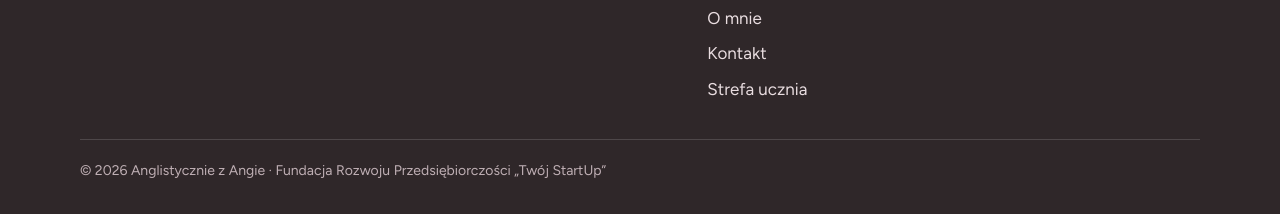
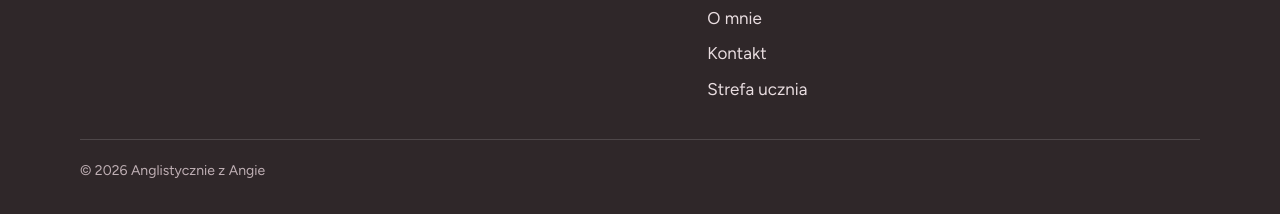
Before and after one commit to angwiktorska/anglistycznie, a plain HTML site: page index.html in a window 1280 px wide. Shown: the part 5110-5324 px from the top of the page. Drawn offline with Linux system fonts and the light colour scheme.

Commit message:
Stopka: usunięcie nazwy fundacji
Co-Authored-By: Claude Opus 5.5 <noreply@anthropic.com>
Claude-Session: https://claude.ai/code/session_01GyXwe1pWrVpmGUcZA5FNYs

```diff
--- a/index.html
+++ b/index.html
@@ -17,7 +17,7 @@ window.STRONA = {
   formularz:    true, // formularz kontaktowy (działa, gdy wpiszesz e-mail powyżej)
   regulamin:    "",   // link do regulaminu sklepu (np. "pliki/regulamin.pdf")
   polityka:     "",   // link do polityki prywatności
-  stopka:       "Fundacja Rozwoju Przedsiębiorczości „Twój StartUp”",
+  stopka:       "",   // dodatkowy tekst w stopce po „© Anglistycznie z Angie” (puste = brak)
   sklepInfo:    "Paczki to pliki PDF do wydruku – kupujesz raz i używasz na wszystkich lekcjach."
 };
 
```
